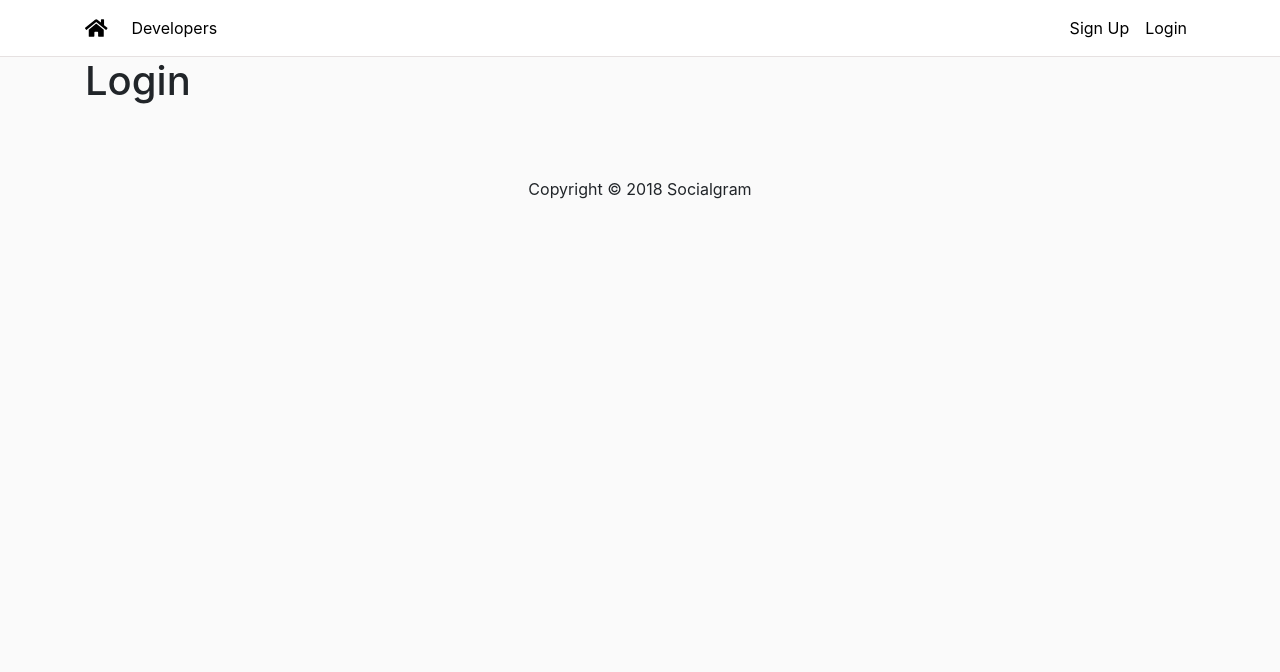
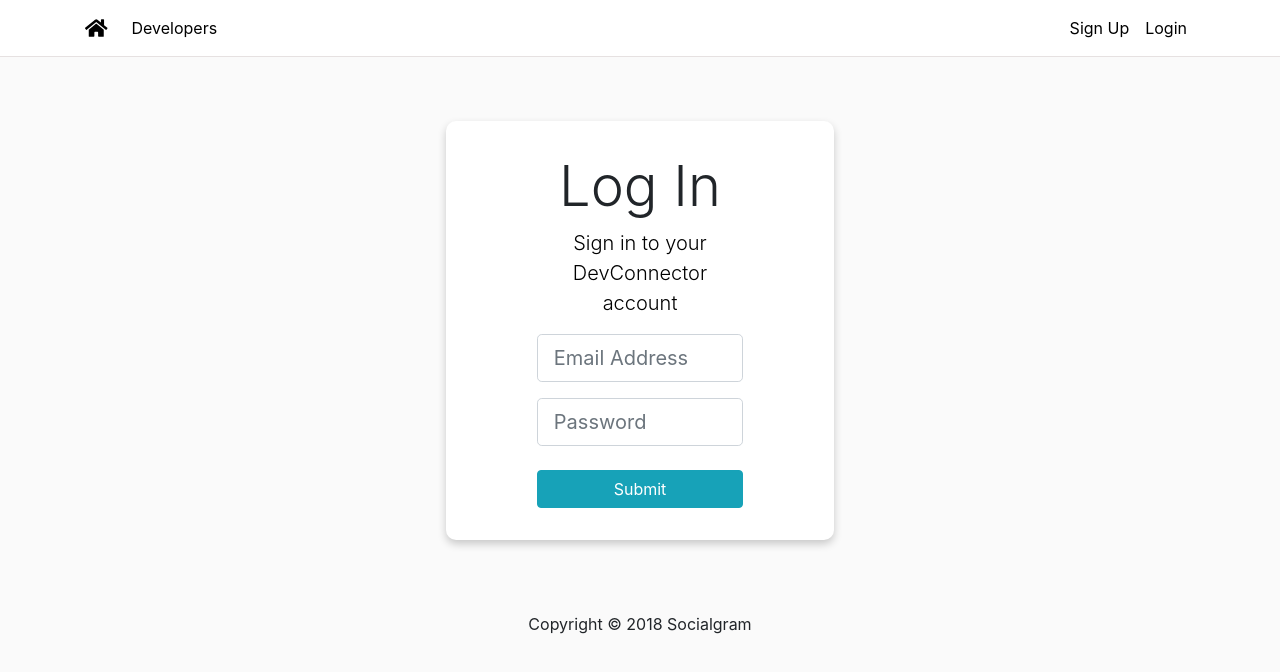
Before and after one commit to kpyouri/Socialgram, a React (Create React App) app in the folder client/: page /login in a window 1280 px wide. Shown: the top 672 px of the page. Built offline with nearby package versions, Linux system fonts and the light colour scheme.

Commit message:
Styled Login

```diff
--- /dev/null
+++ b/client/src/components/auth/Login.css
@@ -0,0 +1,9 @@
+.login .container{
+    width: 35%;
+    padding: 2em;
+    box-shadow: 0 4px 8px 0 rgba(0,0,0,0.2);
+    border-radius: 10px;
+    background-color: white;
+    margin-top: 4em;
+
+}
--- a/client/src/components/auth/Login.js
+++ b/client/src/components/auth/Login.js
@@ -1,10 +1,27 @@
-import React, { Component } from 'react'
+import React, { Component } from 'react';
+import './Login.css';
 
 class Login extends Component {
   render() {
     return (
-      <div>
-        <h1>Login</h1>
+        <div className="login">
+        <div className="container">
+          <div className="row">
+            <div className="col-md-8 m-auto">
+              <h1 className="display-4 text-center">Log In</h1>
+              <p className="lead text-center">Sign in to your DevConnector account</p>
+              <form action="dashboard.html">
+                <div className="form-group">
+                  <input type="email" className="form-control form-control-lg" placeholder="Email Address" name="email" />
+                </div>
+                <div className="form-group">
+                  <input type="password" className="form-control form-control-lg" placeholder="Password" name="password" />
+                </div>
+                <input type="submit" className="btn btn-info btn-block mt-4" />
+              </form>
+            </div>
+          </div>
+        </div>
       </div>
     )
   }
```
